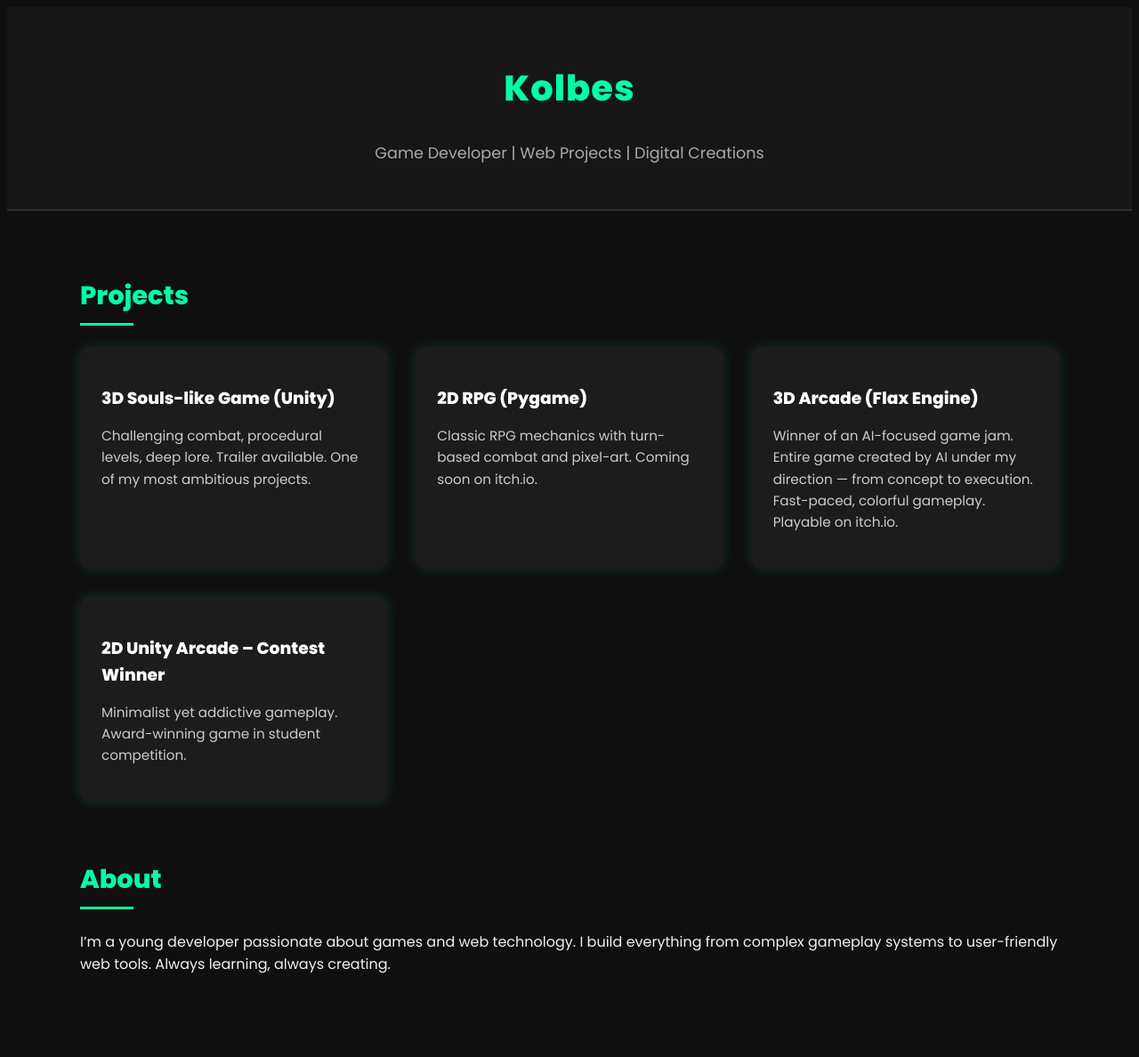
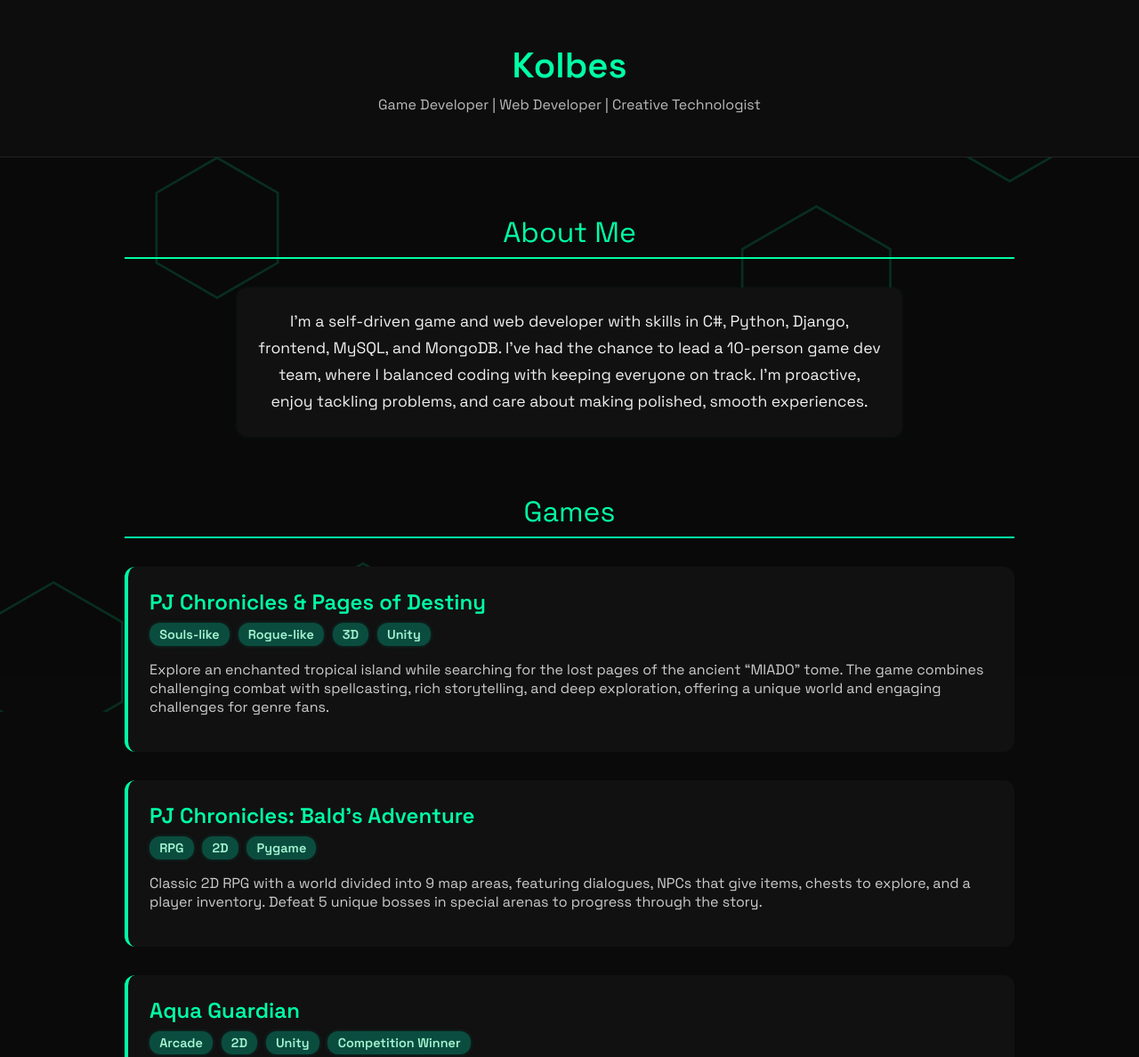
Before and after one commit to Kolbess/portfolio, a plain HTML site: page index.html in a window 1280 px wide. Shown: the top 1188 px of the page at 89% size. Drawn offline with Linux system fonts and the light colour scheme.

Commit message:
background added, description added, tags added

```diff
--- a/index.html
+++ b/index.html
@@ -1,49 +1,110 @@
 <!DOCTYPE html>
 <html lang="en">
+
 <head>
   <meta charset="UTF-8" />
   <meta name="viewport" content="width=device-width, initial-scale=1.0" />
-    <title>Kolbes | Game Developer Portfolio</title>
+  <title>Kolbes Portfolio</title>
+  <link href="https://fonts.googleapis.com/css2?family=Space+Grotesk:wght@400;600&display=swap" rel="stylesheet" />
   <link rel="stylesheet" href="style.css">
-    <link href="https://fonts.googleapis.com/css2?family=Poppins:wght@400;600;800&display=swap" rel="stylesheet">
 </head>
+
 <body>
   <header>
     <h1>Kolbes</h1>
-        <p>Game Developer | Web Projects | Digital Creations</p>
+    <p>Game Developer | Web Developer | Creative Technologist</p>
   </header>
 
-    <div class="container">
   <section>
-        <h2 class="section-title">Projects</h2>
-        <div class="project-grid">
+    <div class="section-title">About Me</div>
+    <p class="center-text">
+        I’m a self-driven game and web developer with skills in C#, Python, Django, frontend, MySQL, and MongoDB. I’ve had the chance to lead a 10-person game dev team, where I balanced coding with keeping everyone on track. I’m proactive, enjoy tackling problems, and care about making polished, smooth experiences.
+    </p>
+  </section>
+
+<section>
+  <div class="section-title">Games</div>
+
   <div class="project">
-                <h3>3D Souls-like Game (Unity)</h3>
-                <p>Challenging combat, procedural levels, deep lore. Trailer available. One of my most ambitious projects.</p>
+    <h3>PJ Chronicles & Pages of Destiny</h3>
+    <div class="tags">
+      <span>Souls-like</span>
+      <span>Rogue-like</span>
+      <span>3D</span>
+      <span>Unity</span>
     </div>
+    <p>Explore an enchanted tropical island while searching for the lost pages of the ancient “MIADO” tome. The game combines challenging combat with spellcasting, rich storytelling, and deep exploration, offering a unique world and engaging challenges for genre fans.</p>
+  </div>
+
   <div class="project">
-                <h3>2D RPG (Pygame)</h3>
-                <p>Classic RPG mechanics with turn-based combat and pixel-art. Coming soon on itch.io.</p>
+    <h3>PJ Chronicles: Bald's Adventure</h3>
+    <div class="tags">
+      <span>RPG</span>
+      <span>2D</span>
+      <span>Pygame</span>
     </div>
+    <p>Classic 2D RPG with a world divided into 9 map areas, featuring dialogues, NPCs that give items, chests to explore, and a player inventory. Defeat 5 unique bosses in special arenas to progress through the story.</p>
+  </div>
+
   <div class="project">
-                <h3>3D Arcade (Flax Engine)</h3>
-                <p>Winner of an AI-focused game jam. Entire game created by AI under my direction — from concept to execution. Fast-paced, colorful gameplay. Playable on itch.io.</p>
+    <h3>Aqua Guardian</h3>
+    <div class="tags">
+      <span>Arcade</span>
+      <span>2D</span>
+      <span>Unity</span>
+      <span>Competition Winner</span>
     </div>
+    <p>Aqua Guardian is a fast-paced 2D arcade game built in Unity that won the Eco-Teens: Water for Future competition. Players take on the role of an environmental hero cleaning polluted rivers, lakes, and oceans—learning about water conservation through interactive gameplay. Timed challenges, NPCs, and a score-based system make it both fun and meaningful.</p>
+  </div>
+
   <div class="project">
-                <h3>2D Unity Arcade – Contest Winner</h3>
-                <p>Minimalist yet addictive gameplay. Award-winning game in student competition.</p>
+    <h3>Echoes of The Dunes</h3>
+    <div class="tags">
+      <span>Arcade</span>
+      <span>3D</span>
+      <span>Flax Engine</span>
+      <span>AI Game Jam Winner</span>
     </div>
+    <p>3D surreal exploration game built in Flax Engine, developed entirely by AI under my direction. Winner of an AI-based game jam. Traverse the Sanity Desert as your mental stability fades, warping the environment. Collect rare items to regain control — or vanish into the dunes.</p>
   </div>
 </section>
 
-        <section style="margin-top: 4rem;">
-            <h2 class="section-title">About</h2>
-            <p>I’m a young developer passionate about games and web technology. I build everything from complex gameplay systems to user-friendly web tools. Always learning, always creating.</p>
+
+  <section>
+    <div class="section-title">Web Projects</div>
+
+    <div class="project">
+      <h3>To-do Planner with Calendar</h3>
+      <p>Task manager web app with calendar view and secure login system. Built using Django and Bootstrap.</p>
+    </div>
   </section>
-    </div>
 
   <footer>
-        &copy; 2025 Kolbes. All rights reserved.
+    © 2025 Kolbes. All rights reserved.
   </footer>
+
+  <div id="bg-svg">
+    <svg viewBox="0 0 960 540" xmlns="http://www.w3.org/2000/svg" version="1.1" >
+      <rect width="960" height="540" fill="#0a0a0a"></rect>
+      <g>
+        <g transform="translate(851 47)">
+          <path d="M0 -75.7L65.5 -37.8L65.5 37.8L0 75.7L-65.5 37.8L-65.5 -37.8Z" fill="none" stroke="#00ffa6" stroke-width="2"></path>
+        </g>
+        <g transform="translate(45 528)">
+          <path d="M0 -67L58 -33.5L58 33.5L0 67L-58 33.5L-58 -33.5Z" fill="none" stroke="#00ffa6" stroke-width="2"></path>
+        </g>
+        <g transform="translate(306 505)">
+          <path d="M0 -60L52 -30L52 30L0 60L-52 30L-52 -30Z" fill="none" stroke="#00ffa6" stroke-width="2"></path>
+        </g>
+        <g transform="translate(688 216)">
+          <path d="M0 -72L62.4 -36L62.4 36L0 72L-62.4 36L-62.4 -36Z" stroke="#00ffa6" fill="none" stroke-width="2"></path>
+        </g>
+        <g transform="translate(183 162)">
+          <path d="M0 -59L51.1 -29.5L51.1 29.5L0 59L-51.1 29.5L-51.1 -29.5Z" stroke="#00ffa6" fill="none" stroke-width="2"></path>
+        </g>
+      </g>
+    </svg>
+  </div>
 </body>
+
 </html>
--- a/style.css
+++ b/style.css
@@ -1,92 +1,137 @@
-  <style>
-    * {
+body {
   margin: 0;
-      padding: 0;
-      box-sizing: border-box;
-    }
-
-    body {
-      font-family: 'Poppins', sans-serif;
-      background: #0f0f0f;
+  font-family: 'Space Grotesk', sans-serif;
+  background-color: #0a0a0a;
   color: #f0f0f0;
-      line-height: 1.6;
+  position: relative;
+  overflow-x: hidden;
 }
 
 header {
-      background: #161616;
-      padding: 2rem;
+  background-color: #0d0d0d;
   text-align: center;
-      border-bottom: 2px solid #2f2f2f;
+  padding: 3rem 1rem 2rem;
+  border-bottom: 1px solid #222;
+  position: relative;
+  z-index: 10;
 }
 
 header h1 {
   font-size: 2.5rem;
   color: #00ffa6;
-      letter-spacing: 1px;
+  margin: 0;
 }
 
 header p {
-      font-size: 1.1rem;
-      color: #aaa;
+  color: #bbb;
+  margin-top: 0.5rem;
 }
 
-    .container {
-      padding: 3rem 2rem;
-      max-width: 1100px;
-      margin: auto;
+section {
+  max-width: 1000px;
+  margin: 4rem auto;
+  padding: 0 2rem;
+  position: relative;
+  z-index: 10;
 }
 
 .section-title {
-      font-size: 1.8rem;
-      margin-bottom: 1.5rem;
+  font-size: 2rem;
   color: #00ffa6;
-      position: relative;
-    }
-
-    .section-title::after {
-      content: '';
-      display: block;
-      height: 3px;
-      width: 60px;
-      background: #00ffa6;
-      margin-top: 0.5rem;
-    }
-
-    .project-grid {
-      display: grid;
-      grid-template-columns: repeat(auto-fit, minmax(280px, 1fr));
-      gap: 2rem;
+  border-bottom: 2px solid #00ffa6;
+  padding-bottom: 0.5rem;
+  margin-bottom: 2rem;
+  text-align: center;
 }
 
 .project {
-      background: #1c1c1c;
+  background-color: #111;
   padding: 1.5rem;
+  border-left: 4px solid #00ffa6;
   border-radius: 12px;
-      box-shadow: 0 0 15px rgba(0, 255, 166, 0.15);
+  margin-bottom: 2rem;
   transition: transform 0.3s ease, box-shadow 0.3s ease;
 }
 
 .project:hover {
-      transform: translateY(-5px);
-      box-shadow: 0 0 25px rgba(0, 255, 166, 0.3);
+  transform: translateY(-3px);
+  box-shadow: 0 4px 15px rgba(0, 255, 166, 0.2);
 }
 
 .project h3 {
-      color: #fff;
-      margin-bottom: 0.5rem;
+  margin: 0;
+  color: #00ffa6;
+  font-size: 1.5rem;
 }
 
 .project p {
+  margin-top: 0.5rem;
   color: #ccc;
-      font-size: 0.95rem;
+}
+
+.center-text {
+  text-align: center;
+  max-width: 700px;
+  margin: 0 auto;
+  font-size: 1.1rem;
+  line-height: 1.7;
+  background-color: #111;
+  padding: 1.5rem;
+  border-radius: 12px;
+  box-shadow: 0 0 10px rgba(0, 255, 166, 0.05);
 }
 
 footer {
+  background-color: #0d0d0d;
   text-align: center;
   padding: 2rem;
   font-size: 0.9rem;
   color: #666;
-      background: #121212;
-      margin-top: 3rem;
+  border-top: 1px solid #222;
+  position: relative;
+  z-index: 10;
 }
-  </style>
+
+/* SVG background styles */
+#bg-svg {
+  position: fixed;
+  top: 0;
+  left: 0;
+  width: 100vw;
+  height: 100vh;
+  pointer-events: none;
+  opacity: 0.15;
+  z-index: 1;
+  overflow: visible;
+}
+
+/* Positioning groups inside SVG to be more to sides */
+#bg-svg svg {
+  width: 100%;
+  height: 100%;
+  display: block;
+}
+.tags {
+  margin: 0.5rem 0 1rem 0;
+  display: flex;
+  flex-wrap: wrap;
+  gap: 0.6rem;
+}
+
+.tags span {
+  background-color: #0a4d3f; /* ciemniejszy, stonowany zielony */
+  color: #a6f4d2; /* jasna zieleń na tekst */
+  padding: 0.25rem 0.7rem;
+  border-radius: 12px;
+  font-weight: 600;
+  font-size: 0.9rem;
+  user-select: none;
+  box-shadow: 0 0 4px rgba(10, 77, 63, 0.6);
+  white-space: nowrap;
+  transition: background-color 0.3s ease;
+}
+
+.tags span:hover {
+  background-color: #14694f; /* ciemniejszy na hover */
+  cursor: default;
+}
```
Lines whose indentation alone changed are shown as unchanged.
